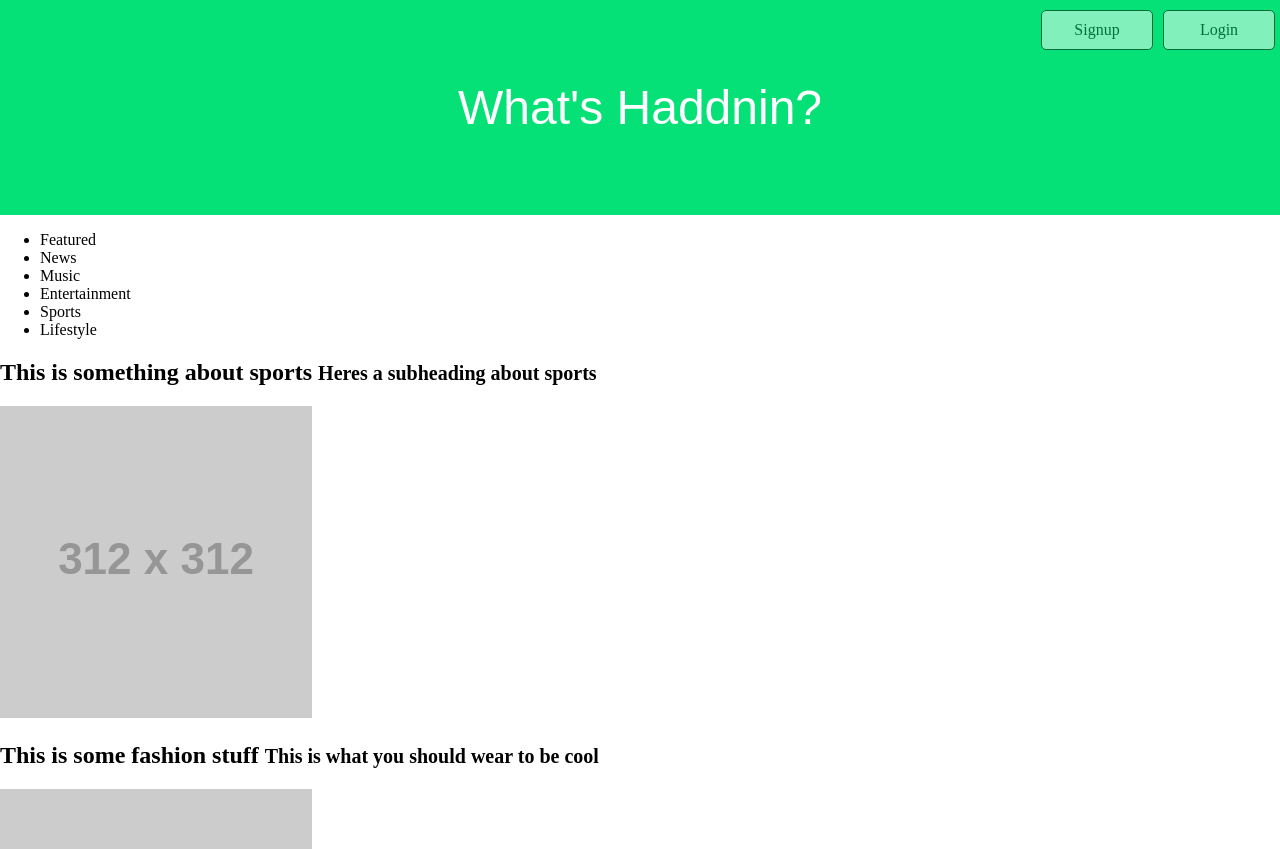
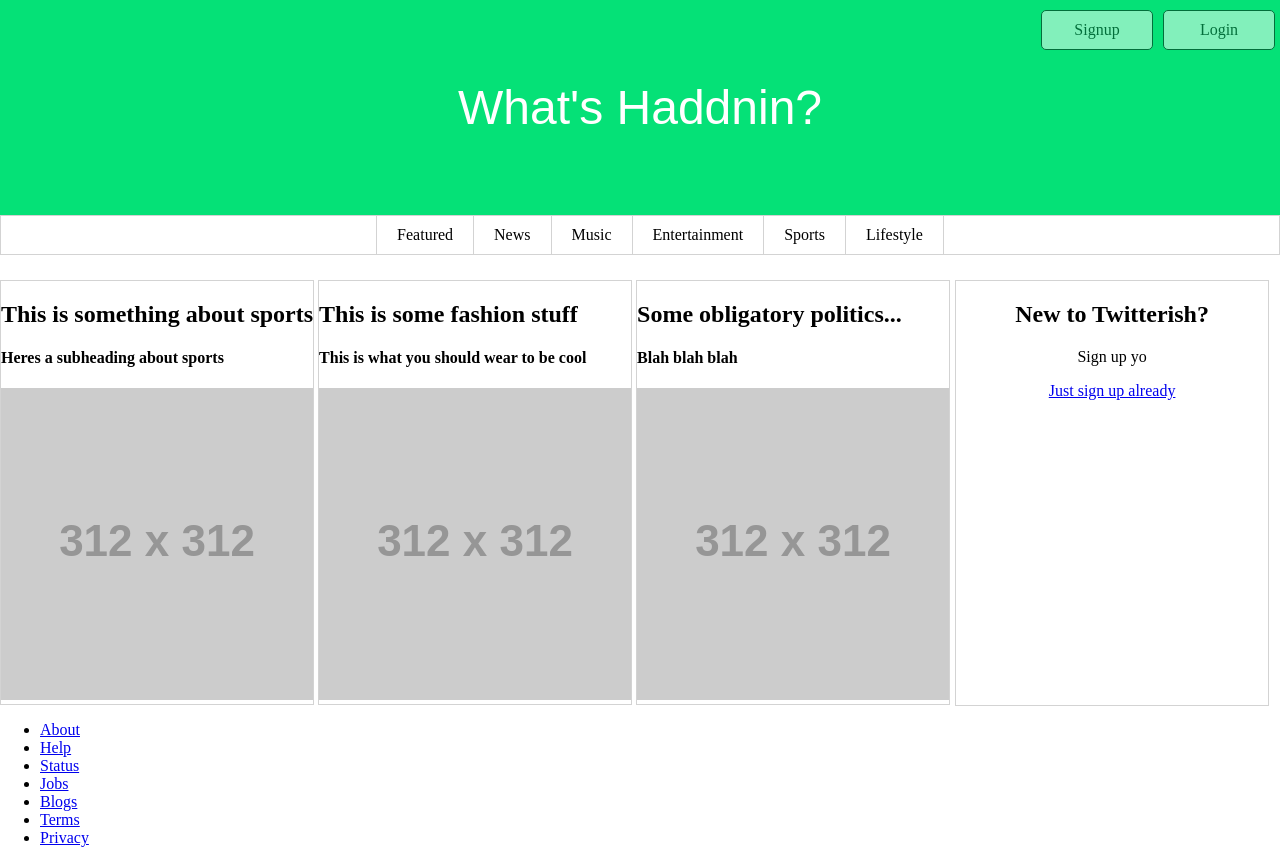
Before and after one commit to BishopOC/twitter_clone, a website: page public/html/index.html in a window 1280 px wide. Shown: the top 849 px of the page. Drawn offline with Linux system fonts and the light colour scheme; placeholder pictures from the web are drawn by us.

Commit message:
Made the main section inline-block orientation as well as formated the last child section size

```diff
--- a/public/css/main.css
+++ b/public/css/main.css
@@ -49,3 +49,45 @@ html, body {
   margin: 0;
   font-family: sans-serif;
 }
+
+.nav-container {
+  background-color: white;
+  border: 1px solid lightgrey;
+}
+
+.nav-list {
+  margin: 0 auto;
+  text-align: center;
+}
+
+.nav-list li {
+  display: inline-block;
+  padding: 10px 20px;
+  box-sizing: border-box;
+  border-right: 1px solid lightgrey;
+  margin: auto -2px;
+}
+
+.nav-list li:first-child {
+  border-left: 1px solid lightgrey;
+}
+
+.nav-list li:hover {
+  border-bottom: 5px solid green;
+}
+
+.section-container {
+  display:inline-block;
+  border: 1px solid lightgrey;
+  margin-top:25px;
+}
+
+main section:last-child {
+  height: 424.438px;
+  width: 312px;
+  position: absolute;
+  margin: 25px 5px;
+  text-align: center;
+
+
+}
--- a/public/html/index.html
+++ b/public/html/index.html
@@ -12,8 +12,8 @@
       <a href="#" class='button button-see-thru button-white pull-right'>Signup</a>
       <h1 class="title-text">What's Haddnin?</h1>
     </div>
-    <nav>
-      <ul>
+    <nav class="nav-container">
+      <ul class="nav-list">
         <li>Featured</li>
         <li>News</li>
         <li>Music</li>
@@ -24,31 +24,34 @@
     </nav>
   </header>
   <main>
-    <section>
+    <section class="section-container">
       <header>
         <h2>
-          This is something about sports <small>Heres a subheading about sports</small>
+          This is something about sports
         </h2>
+        <h4>Heres a subheading about sports</h4>
       </header>
       <img src="http://placehold.it/312x312" alt="">
     </section>
-    <section>
+    <section class="section-container">
       <header>
         <h2>
-          This is some fashion stuff <small> This is what you should wear to be cool</small>
+          This is some fashion stuff
         </h2>
+        <h4> This is what you should wear to be cool</h4>
       </header>
       <img src="http://placehold.it/312x312" alt="">
     </section>
-    <section>
+    <section class="section-container">
       <header>
         <h2>
-          Here is some obligatory politics...tis the season <small> Blah blah blah </small>
+          Some obligatory politics...
         </h2>
+        <h4> Blah blah blah </h4>
       </header>
       <img src="http://placehold.it/312x312" alt="">
     </section>
-    <section>
+    <section class="section-container">
       <h2>New to Twitterish?</h2>
       <p>Sign up yo</p>
       <a href="#">Just sign up already</a>
```
